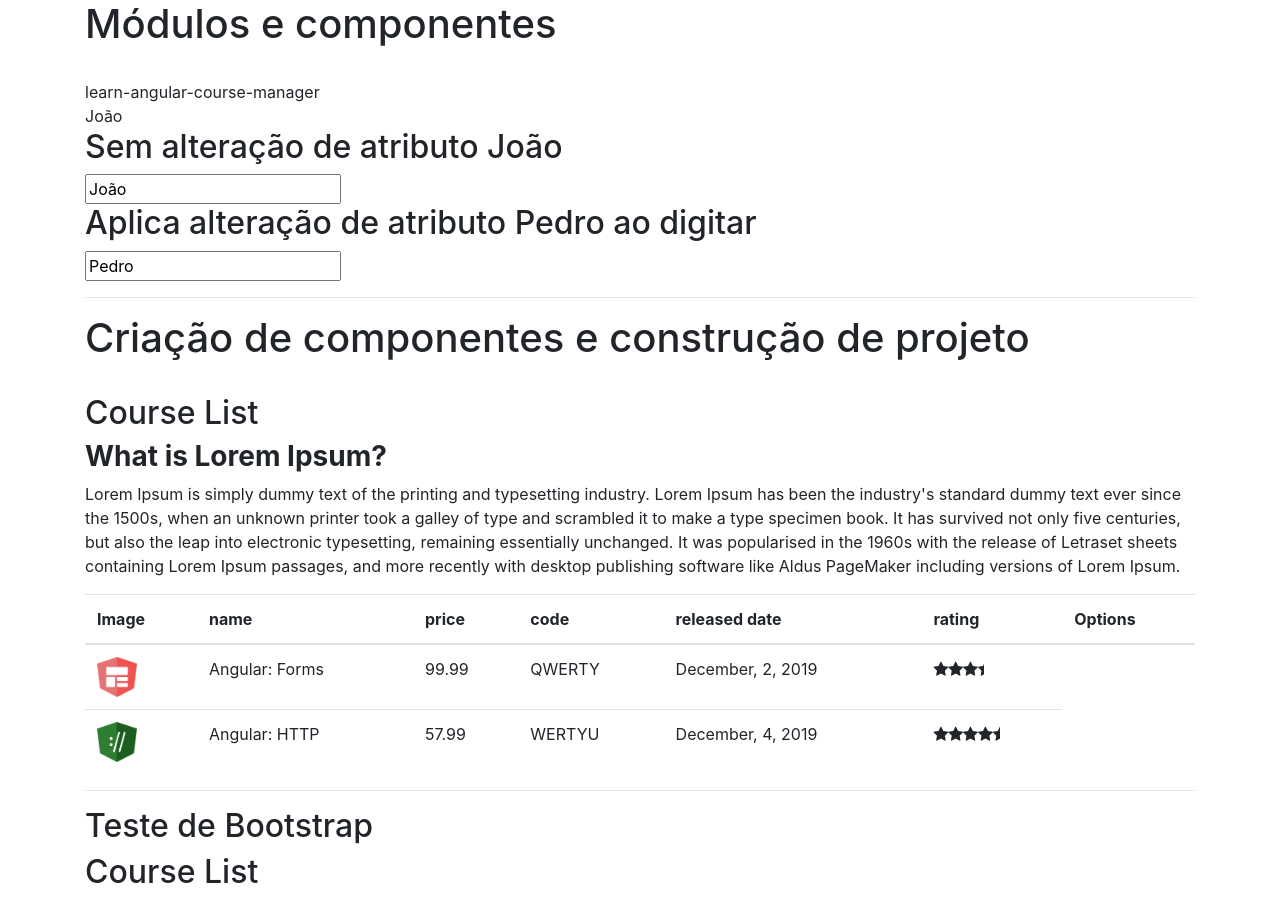
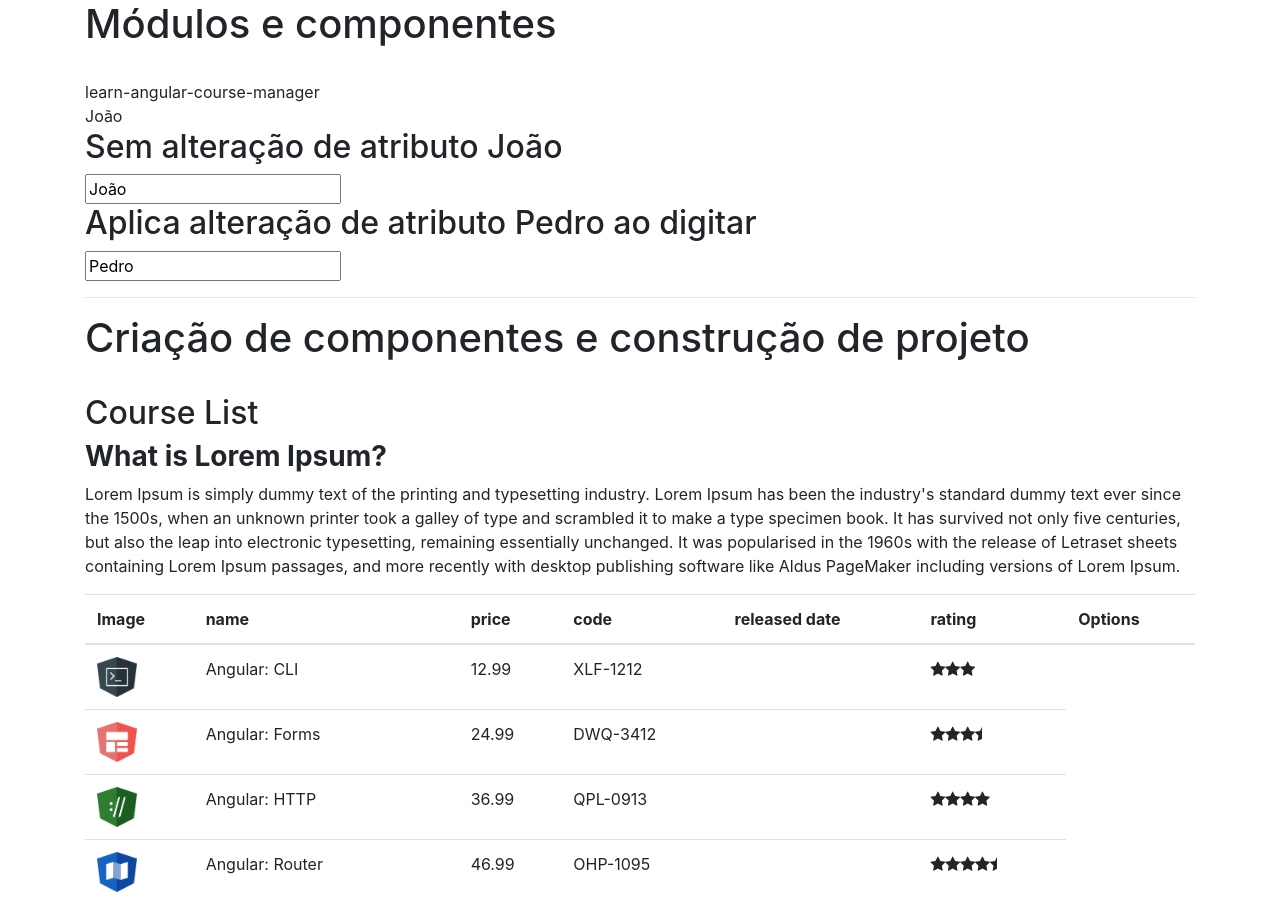
Before and after one commit to hshima/learn-angular-course-manager, an Angular app: page / in a window 1280 px wide. Shown: the top 901 px of the page. Built offline with nearby package versions, Linux system fonts and the light colour scheme.

Commit message:
First dependency injection

```diff
--- a/src/app/courses/course-list.component.ts
+++ b/src/app/courses/course-list.component.ts
@@ -1,5 +1,6 @@
 import { Component, OnInit } from '@angular/core'; // Imports Decorator that describes what will the @Component be
 import { Course } from './course';
+import { CourseService } from './course.service';
 
 @Component({
     selector: 'app-course-list', // tag name to be referenced to access this class
@@ -13,30 +14,14 @@
     // Interface OnInit inicia o componente assim que criado
 
     courses: Course[] = [];
-    ngOnInit(): void { //permite adicionar tarefas para inicialização do componente da interface
-        this.courses = [
-            {
-                id: 1,
-                name: 'Angular: Forms',
-                imageURL: '/assets/images/forms.png',
-                price: 99.99,
-                code: 'QWERTY',
-                duration: 120,
-                rating: 3.4,
-                releasedDate: 'December, 2, 2019'
-            },
-            {
-                id: 2,
-                name: 'Angular: HTTP',
-                imageURL: '/assets/images/http.png',
-                price: 57.99,
-                code: 'WERTYU',
-                duration: 80,
-                rating: 4.5,
-                releasedDate: 'December, 4, 2019'
-            }
-        ]
+
+    constructor(private courseService: CourseService) { // By finding a constructor of the same type as an electible one, a instance of the constructor type shall be injected
 
     }
 
+    ngOnInit(): void { //permite adicionar tarefas para inicialização do componente da interface
+
+        this.courses = this.courseService.retrieveAll();
+    }
+
 }
--- /dev/null
+++ b/src/app/courses/course.service.ts
@@ -0,0 +1,72 @@
+import { Course } from './course';
+import { Injectable } from '@angular/core';
+
+
+@Injectable({ // Allows dependency injection in the aplication
+    providedIn: 'root' // by loading the root of the service, the system will call the dependency from the angular.js file
+})
+
+export class CourseService {
+
+    retrieveAll(): Course[] {
+        return COURSES;
+    }
+}
+
+var COURSES: Course[] = [
+    {
+        id: 1,
+        name: 'Angular: CLI',
+        releaseDate: 'November 2, 2019',
+        description: 'Neste curso, os alunos irão obter um grande conhecimento nos principais recursos do CLI.',
+        duration: 120,
+        code: 'XLF-1212',
+        rating: 3,
+        price: 12.99,
+        imageURL: './assets/images/cli.png',
+    },
+    {
+        id: 2,
+        name: 'Angular: Forms',
+        releaseDate: 'November 4, 2019',
+        description: 'Neste curso, os alunos irão obter um conhecimento aprofundado sobre os recursos disponíveis no módulo de Forms.',
+        duration: 80,
+        code: 'DWQ-3412',
+        rating: 3.5,
+        price: 24.99,
+        imageURL: './assets/images/forms.png',
+    },
+    {
+        id: 3,
+        name: 'Angular: HTTP',
+        releaseDate: 'November 8, 2019',
+        description: 'Neste curso, os alunos irão obter um conhecimento aprofundado sobre os recursos disponíveis no módulo de HTTP.',
+        duration: 80,
+        code: 'QPL-0913',
+        rating: 4.0,
+        price: 36.99,
+        imageURL: './assets/images/http.png',
+    },
+    {
+        id: 4,
+        name: 'Angular: Router',
+        releaseDate: 'November 16, 2019',
+        description: 'Neste curso, os alunos irão obter um conhecimento aprofundado sobre os recursos disponíveis no módulo de Router.',
+        duration: 80,
+        code: 'OHP-1095',
+        rating: 4.5,
+        price: 46.99,
+        imageURL: './assets/images/router.png',
+    },
+    {
+        id: 5,
+        name: 'Angular: Animations',
+        releaseDate: 'November 25, 2019',
+        description: 'Neste curso, os alunos irão obter um conhecimento aprofundado sobre os recursos disponíveis sobre Animation.',
+        duration: 80,
+        code: 'PWY-9381',
+        rating: 5,
+        price: 56.99,
+        imageURL: './assets/images/animations.png',
+    }
+];
--- a/src/app/courses/course.ts
+++ b/src/app/courses/course.ts
@@ -6,5 +6,6 @@
     code: string;
     duration: number;
     rating: number;
-    releasedDate: string;
+    releaseDate: string;
+    description: string;
 }
```
